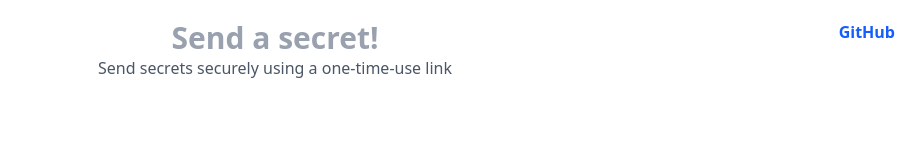
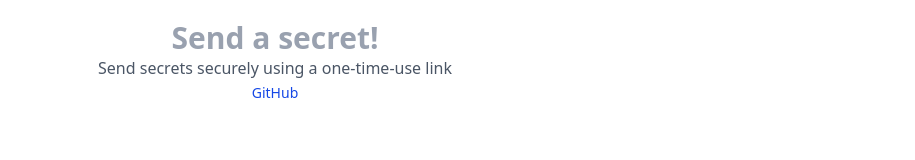
Before and after one commit to magarpratik/send-a-secret, a SvelteKit app in the folder frontend/: page / in a window 1280 px wide. Shown: the top 160 px of the page, without its empty margins (365-1280 px from the left). Built offline with nearby package versions, Linux system fonts and the light colour scheme.

Commit message:
update github link css

```diff
--- a/frontend/src/routes/+page.svelte
+++ b/frontend/src/routes/+page.svelte
@@ -9,13 +9,10 @@
 <div class="fixed top-0 z-10 w-full py-5 text-center">
 	<h1 class="text-3xl font-bold text-gray-400">Send a secret!</h1>
 	<p class="text-gray-600">Send secrets securely using a one-time-use link</p>
-</div>
-
-<div class="fixed top-0 right-0 z-20 p-5">
 	<a
 		href="https://github.com/magarpratik/send-a-secret"
 		target="_blank"
-		class="font-semibold text-blue-600 hover:text-blue-800"
+		class="text-sm text-blue-700 hover:text-blue-800"
 	>
 		GitHub
 	</a>
```
